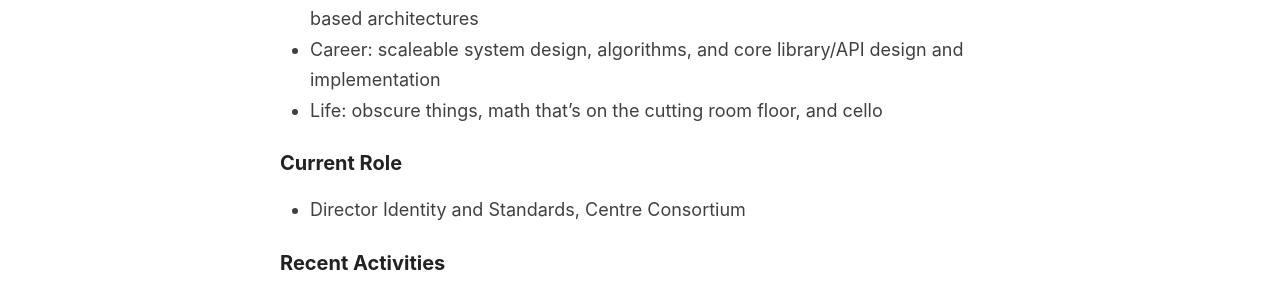
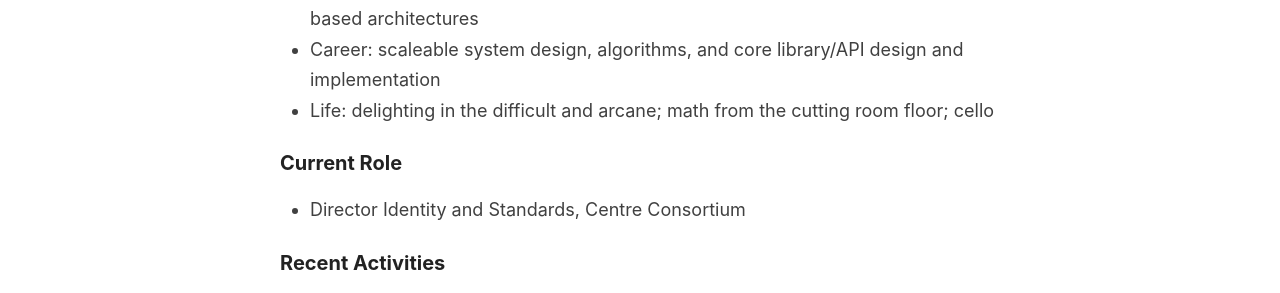
Before and after one commit to kimdhamilton/kimdhamilton.github.io, a Jekyll site: the page built from _pages/about.md, in a window 1280 px wide. Shown: the part 272-565 px from the top of the page. Built offline with Jekyll 4.4.1, drawn with Linux system fonts in a browser that asks for light colours.

Commit message:
Update about.md

```diff
--- a/_pages/about.md
+++ b/_pages/about.md
@@ -6,7 +6,7 @@ permalink: /about/
 
 - Last few years: Decentralized credentialing + identity solutions and blockchain-based architectures
 - Career: scaleable system design, algorithms, and core library/API design and implementation
-- Life: obscure things, math that's on the cutting room floor, and cello
+- Life: delighting in the difficult and arcane; math from the cutting room floor; cello
 
 <h3 style="text-align:left;">Current Role</h3>
 
```
